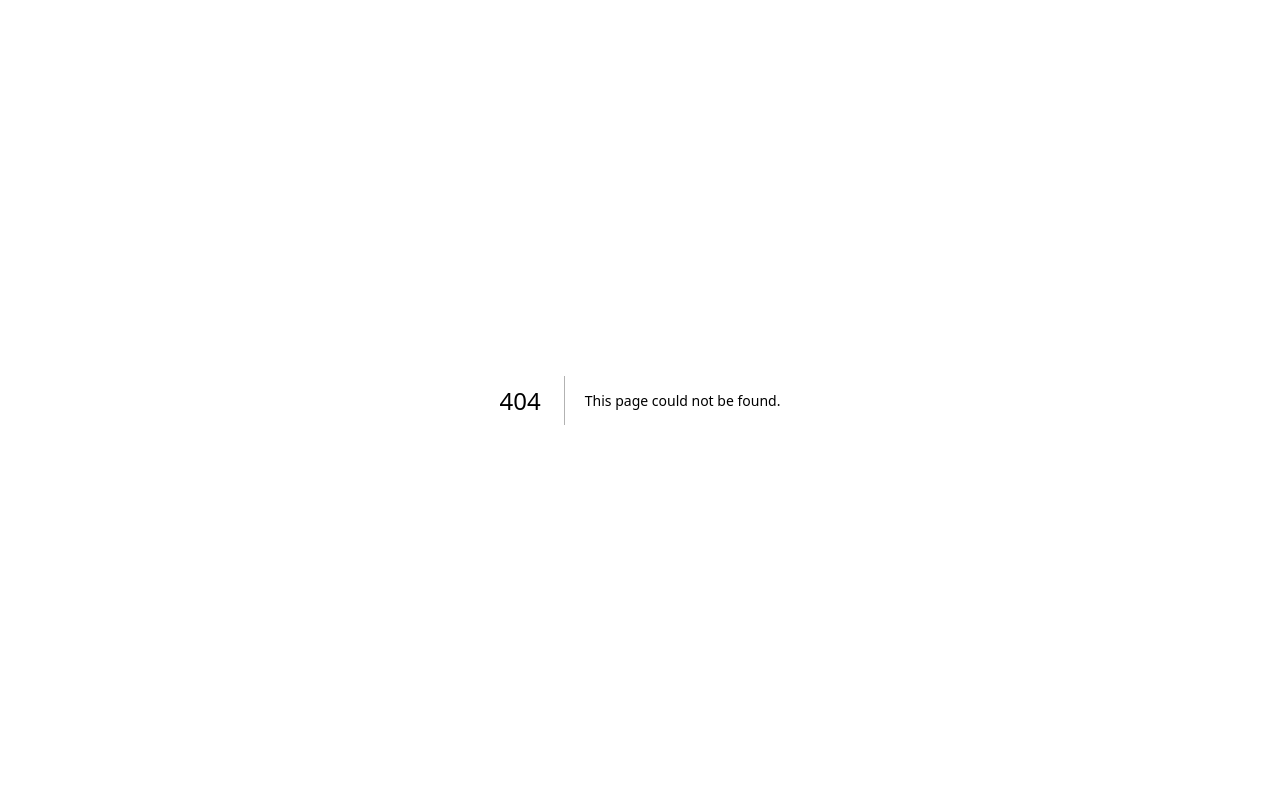
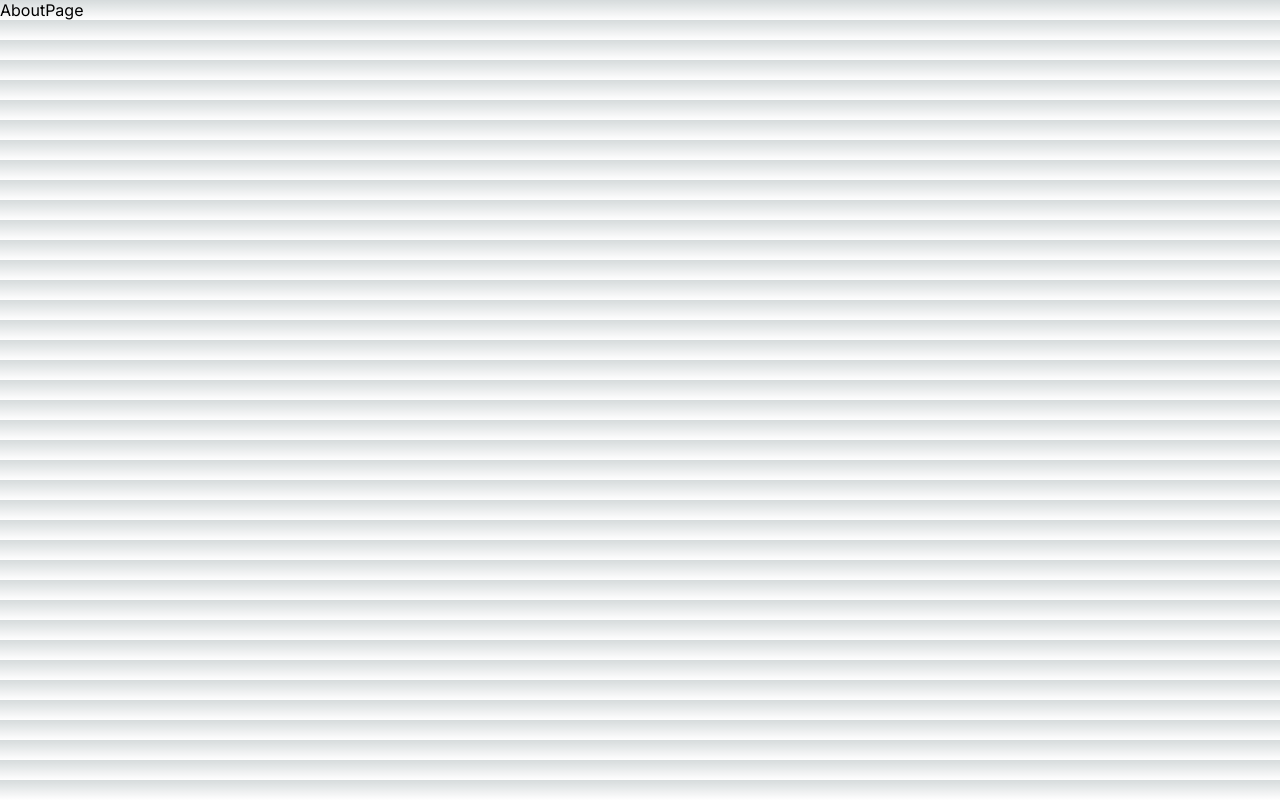
Before and after one commit to suzanamelomoraes/suzanamelomoares, a Next.js app: page /about in a window 1280 px wide. Before the commit this address had no page. Built offline with nearby package versions, Linux system fonts and the light colour scheme.

Commit message:
create about page

```diff
--- /dev/null
+++ b/src/app/about/page.tsx
@@ -0,0 +1,5 @@
+const AboutPage = () => {
+  return <div>AboutPage</div>;
+};
+
+export default AboutPage;
```
